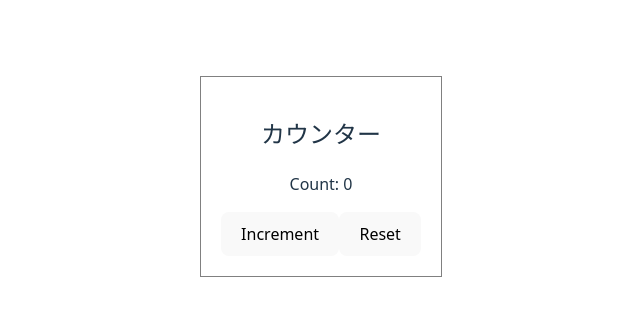
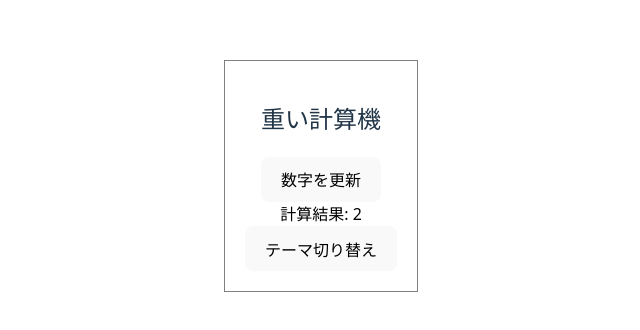
Before and after one commit to D-suke0614/13day-dev-dojo, a React (Vite) app in the folder my-react-app/: page / in a window 1280 px wide. Shown: the part 224-554 px from the top of the page, without its empty margins (319-959 px from the left). Built offline with nearby package versions, Linux system fonts and the light colour scheme.

Commit message:
add: implement HeavyCalculator component and update App to use it

```diff
--- a/my-react-app/src/App.tsx
+++ b/my-react-app/src/App.tsx
@@ -1,11 +1,11 @@
 import "./App.css";
-import Counter from "./components/useCallback/Counter";
+import HeavyCalculator from "./components/useMemo/HeavyCalculator";
 
 function App() {
   return (
     <>
       <div>
-        <Counter />
+        <HeavyCalculator />
       </div>
     </>
   );
--- /dev/null
+++ b/my-react-app/src/components/useMemo/HeavyCalculator.tsx
@@ -0,0 +1,36 @@
+import React, { useState, useMemo } from "react";
+
+// わざと重い計算を行う関数
+const slowFunction = (num: number) => {
+  console.log("...重い計算を実行中...");
+  // 計算に時間がかかっているように見せるためのループ
+  for (let i = 0; i < 1000000000; i++) {}
+  return num * 2;
+};
+
+export default function HeavyCalculator() {
+  const [number, setNumber] = useState(1);
+  const [dark, setDark] = useState(false);
+
+  // この計算は`number`にしか依存しないが、
+  // `dark` stateが変更されて再レンダリングが起きるたびに実行されてしまう
+  const doubleNumber = useMemo(() => {
+    return slowFunction(number);
+  }, [number]);
+
+  const themeStyles = useMemo(() => {
+    return {
+      backgroundColor: dark ? "black" : "white",
+      color: dark ? "white" : "black",
+    };
+  }, [dark]);
+
+  return (
+    <div style={{ padding: "20px", border: "1px solid gray" }}>
+      <h2>重い計算機</h2>
+      <button onClick={() => setNumber(number + 1)}>数字を更新</button>
+      <div style={themeStyles}>計算結果: {doubleNumber}</div>
+      <button onClick={() => setDark(!dark)}>テーマ切り替え</button>
+    </div>
+  );
+}
```
Also changed, not shown: 1 other file (tests, documents, lock files or other folders).
